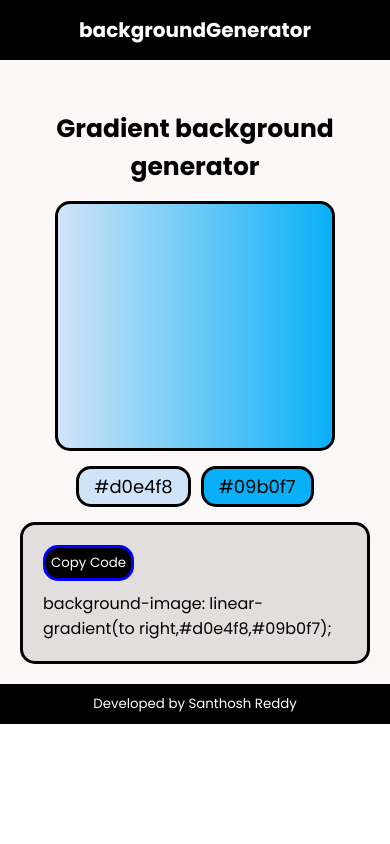
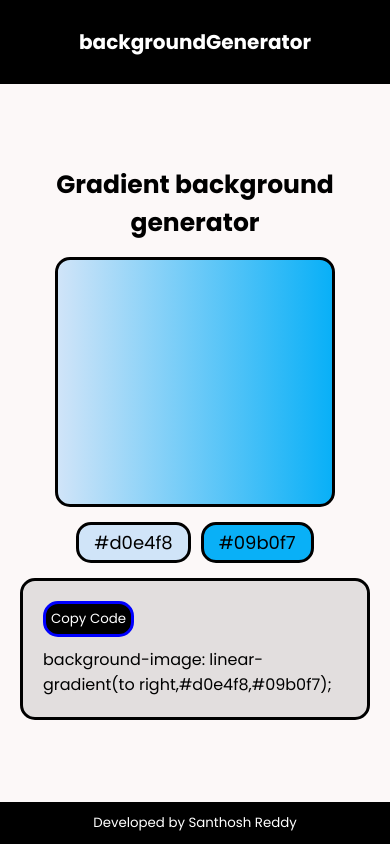
Before and after one commit to SanthoshReddy-5/BackgroundGenerator, a plain HTML site: page index.html in a window 390 px wide. Drawn offline with Linux system fonts and the light colour scheme.

Commit message:
initial commit

```diff
--- a/style.css
+++ b/style.css
@@ -6,11 +6,11 @@
 }
 
 .navBar{
+    height: 10vh;
     background-color: black;
     display: flex;
     align-items: center;
     justify-content: space-around;
-    padding: 10px;
 }
 
 h2{
@@ -47,21 +47,21 @@ img{
 
 .mainContainer{
     background-color: rgb(252, 248, 248);
+    height: 85vh;
     padding: 20px;
     display: flex;
     align-items: center;
     justify-content: center;
     flex-direction: column;
-    gap: 30px;
+    gap: 10px;
 }
 
 h1{
-    margin-top: 30px;
     font-size: 35px;
 }
 
 #bgBox{
-    height: 250px;
+    height: 350px;
     width: 450px;
     border: 3px solid black;
     border-radius: 15px;
@@ -120,7 +120,7 @@ p{
 }
 
 .footer{
-    padding: 10px;
+    height: 5vh;
     color: white;
     display: flex;
     align-items: center;
@@ -129,12 +129,6 @@ p{
 }
 
 @media only screen and (max-width: 400px) {
-    .navBar{
-        flex-direction: column;
-        justify-content: center;
-        padding: 15px;
-    }
-
    h2{
       font-size: 20px;
    }
```
